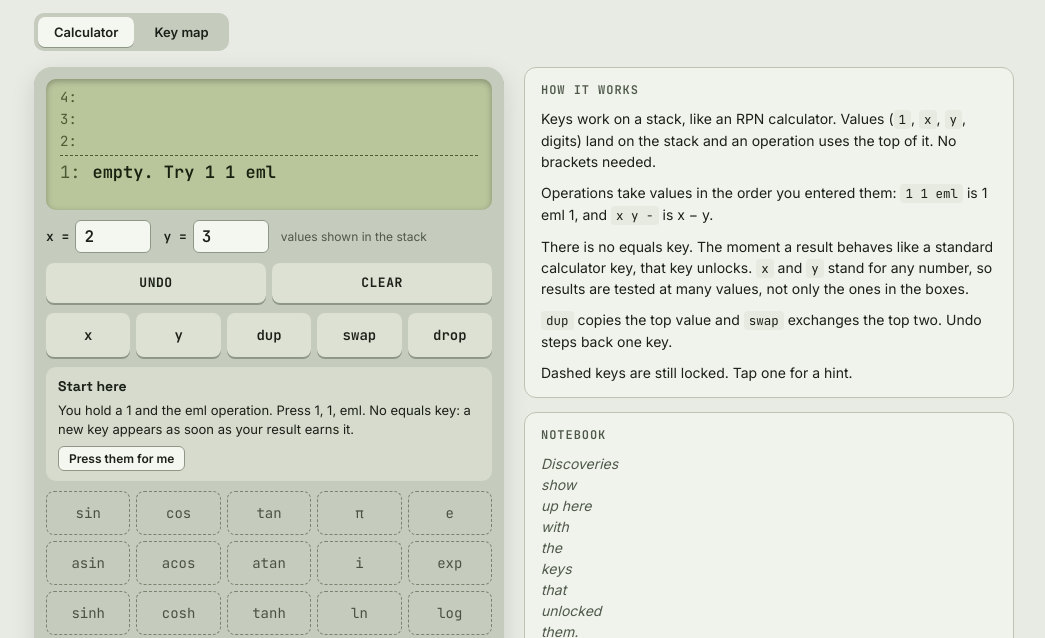
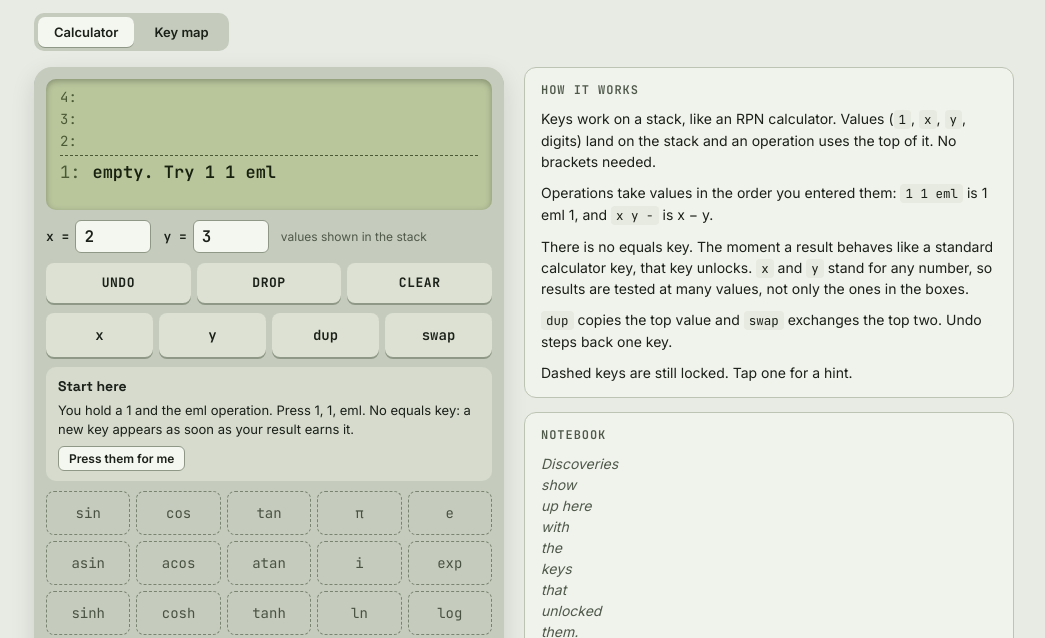
Before and after one commit to Hypercubed/eml-alchemy, a website: page index.html in a window 1280 px wide. Shown: the part 135-773 px from the top of the page, without its empty margins (116-1161 px from the left). Drawn offline with Linux system fonts and the light colour scheme.

Commit message:
Put drop back between undo and clear

```diff
--- a/index.html
+++ b/index.html
@@ -109,7 +109,8 @@ body {
 .vars input { width: 76px; font: 600 16px var(--mono); padding: 5px 8px; border-radius: 6px; border: 1px solid var(--key-edge); background: var(--key); color: var(--key-ink); }
 .vars .vnote { color: var(--muted); font: 400 12px var(--body); }
 
-.actions { display: grid; grid-template-columns: repeat(2, 1fr); gap: 6px; }
+.actions { display: grid; grid-template-columns: repeat(3, 1fr); gap: 6px; }
+.pad.extras { grid-template-columns: repeat(4, minmax(0, 1fr)); }
 .slate { background: var(--slate); border-radius: 10px; padding: 10px 12px; min-height: 92px; display: flex; flex-direction: column; gap: 6px; }
 .slate .st { font: 600 14px/1.3 var(--display); display: flex; flex-wrap: wrap; gap: 6px; align-items: center; }
 .slate .sb { margin: 0; font-size: 13px; color: var(--ink); }
@@ -265,6 +266,7 @@ button:focus-visible, input:focus-visible { outline: 2px solid var(--accent); ou
       </div>
       <div class="actions">
         <button class="act" id="bUndo" type="button" aria-label="Undo the last key">UNDO</button>
+        <button class="act" id="bDrop" type="button" aria-label="Drop the top value">DROP</button>
         <button class="act" id="bClear" type="button" aria-label="Clear the stack">CLEAR</button>
       </div>
       <div class="pad extras" id="extras"></div>
@@ -587,7 +589,7 @@ const Engine = (() => {
   }
   const prettyTokens = toks => toks.map(L).join(' ');
 
-  // the row above the keypad; drop is an action key added next to these
+  // the row above the slate
   const EXTRAS = ['px', 'py', 'pdup', 'pswap'];
 
   return { T, KEYS, LAYOUT, EXTRAS, PRIM, C, step, run, lexRecipe, evalNode, findMatches, fmt, prettyTokens, graph };
@@ -655,11 +657,6 @@ const Engine = (() => {
       host.appendChild(b);
     };
     EXTRAS.forEach(kid => put(extras, kid));
-    const drop = mk('button', 'key k-stack', 'drop');
-    drop.type = 'button';
-    drop.id = 'bDrop';
-    drop.setAttribute('aria-label', 'Drop the top value');
-    extras.appendChild(drop);
     LAYOUT.forEach(row => row.forEach(kid => put(pad, kid)));
   }
   function renderLCD() {
@@ -999,7 +996,6 @@ const Engine = (() => {
 
   // ---------- events ----------
   const onKey = e => {
-    if (e.target.closest('#bDrop')) { drop(); return; }
     const b = e.target.closest('button[data-kid]');
     if (!b) return;
     const k = KEYS[b.dataset.kid];
@@ -1008,6 +1004,7 @@ const Engine = (() => {
   $('#pad').addEventListener('click', onKey);
   $('#extras').addEventListener('click', onKey);
   $('#bUndo').addEventListener('click', undo);
+  $('#bDrop').addEventListener('click', drop);
   $('#bClear').addEventListener('click', clearAll);
   $('#vx').addEventListener('input', renderLCD);
   $('#vy').addEventListener('input', renderLCD);
```
